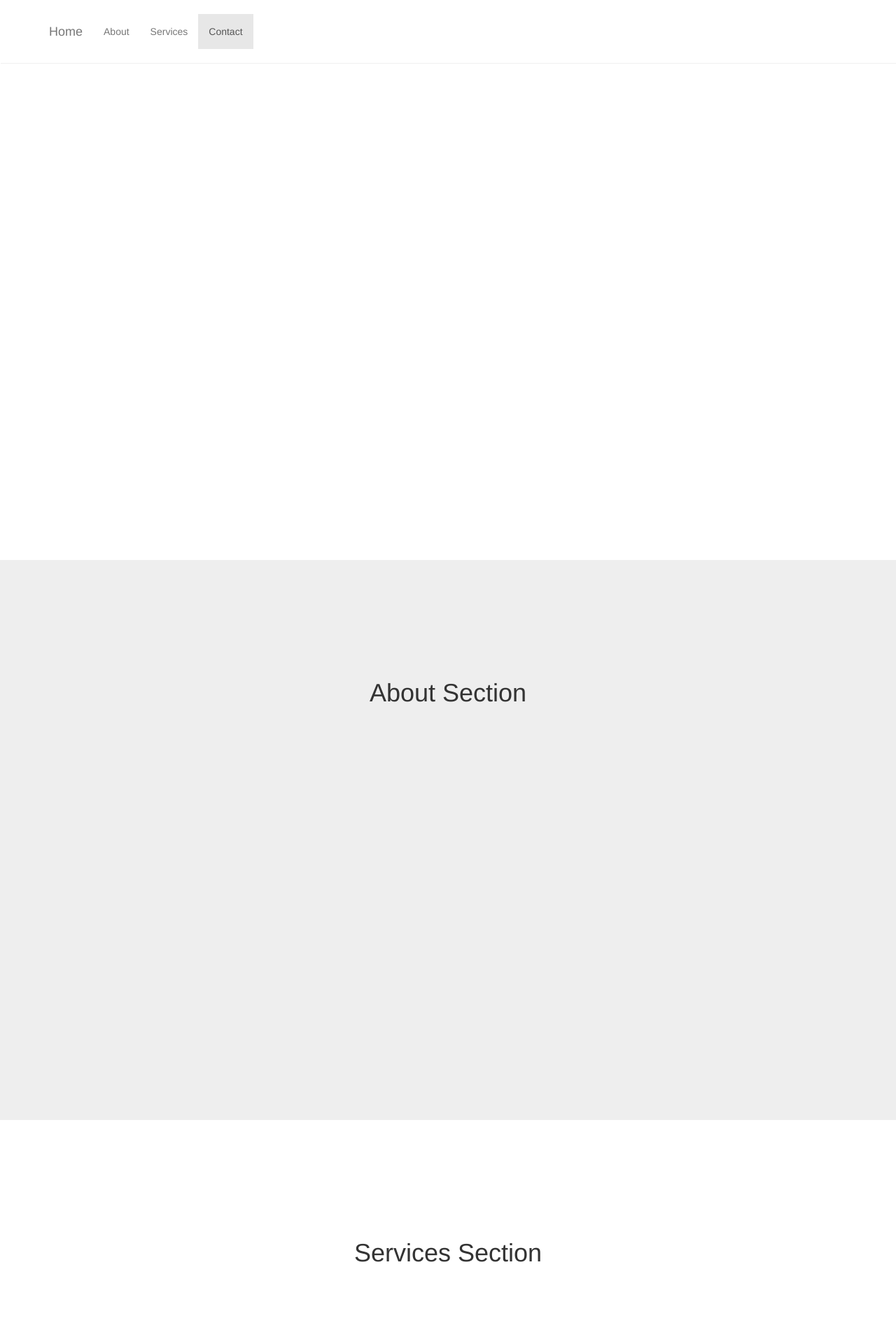
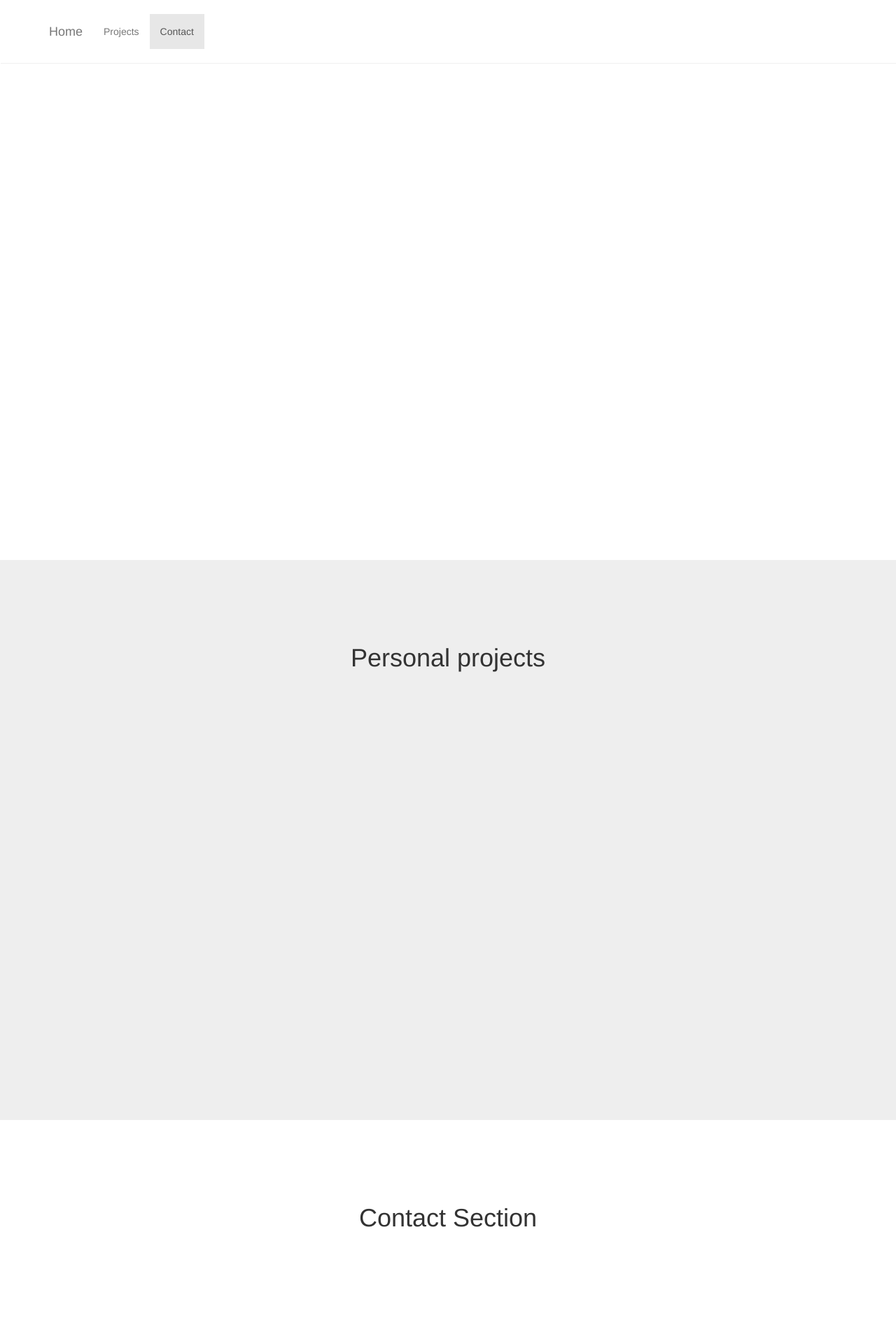
Before and after one commit to jgawrylkowicz/jgawrylkowicz.github.io, a PHP site: page / in a window 1280 px wide. Shown: the top 1920 px of the page at 70% size. After the commit the page ends 1753 px from the top, so only its background shows below. Run offline with PHP 8.4, Linux system fonts and the light colour scheme.

Commit message:
delete about tab and small refinements

```diff
--- a/css/scrolling-nav.css
+++ b/css/scrolling-nav.css
@@ -27,36 +27,32 @@ html {
     }
 }
 
+
+
+
 /* Demo Sections - You can use these as guides or delete them - the scroller will work with any sort of height, fixed, undefined, or percentage based.
 The padding is very important to make sure the scrollspy picks up the right area when scrolled to. Adjust the margin and padding of sections and children
 of those sections to manage the look and feel of the site. */
 
 .intro-section {
     height: 100%;
-    padding-top: 150px;
+    padding-top: 100px;
     text-align: center;
     background: #fff;
 }
 
-.about-section {
+.projects-section {
     height: 100%;
-    padding-top: 150px;
+    padding-top: 100px;
     text-align: center;
     background: #eee;
 }
 
-.services-section {
+.contact-section {
     height: 100%;
-    padding-top: 150px;
+    padding-top: 100px;
     text-align: center;
     background: #fff;
-}
-
-.contact-section {
-    height: 100%;
-    padding-top: 150px;
-    text-align: center;
-    background: #eee;
 }
 
 .navbar.transparent {
@@ -64,8 +60,6 @@ of those sections to manage the look and feel of the site. */
     box-shadow: rgba(0, 0, 0, 0.06) 1px 1px;
     background-color: rgba(255, 255, 255, 0.92);
     /* backdrop-filter: blur(10px);*/
-
-}
     /*-webkit-filter: blur(10px);*/
 
     /*
@@ -77,3 +71,6 @@ of those sections to manage the look and feel of the site. */
     background-image: -webkit-linear-gradient(270deg,rgba(0,0,0,0.00) 0%,rgba(0,0,0,0.00) 100%);
     background-image: linear-gradient(180deg,rgba(0,0,0,0.00) 0%,rgba(0,0,0,0.00) 100%);
     */
+
+
+}
--- a/index.html
+++ b/index.html
@@ -48,10 +48,7 @@
                         <a class="page-scroll" href="#page-top"></a>
                     </li>
                     <li>
-                        <a class="page-scroll" href="#about">About</a>
-                    </li>
-                    <li>
-                        <a class="page-scroll" href="#services">Services</a>
+                        <a class="page-scroll" href="#projects">Projects</a>
                     </li>
                     <li>
                         <a class="page-scroll" href="#contact">Contact</a>
@@ -73,23 +70,13 @@
         </div>
     </section>
 
-    <!-- About Section -->
-    <section id="about" class="about-section">
+    <!-- Projects Section -->
+    <section id="projects" class="projects-section">
         <div class="container">
             <div class="row">
                 <div class="col-lg-12">
-                    <h1>About Section</h1>
-                </div>
-            </div>
-        </div>
-    </section>
+                    <h1>Personal projects</h1>
 
-    <!-- Services Section -->
-    <section id="services" class="services-section">
-        <div class="container">
-            <div class="row">
-                <div class="col-lg-12">
-                    <h1>Services Section</h1>
                 </div>
             </div>
         </div>
@@ -106,13 +93,12 @@
         </div>
     </section>
 
-    <!-- jQuery -->
+
+
+
+
     <script src="js/jquery.js"></script>
-
-    <!-- Bootstrap Core JavaScript -->
     <script src="js/bootstrap.min.js"></script>
-
-    <!-- Scrolling Nav JavaScript -->
     <script src="js/jquery.easing.min.js"></script>
     <script src="js/scrolling-nav.js"></script>
 
```
